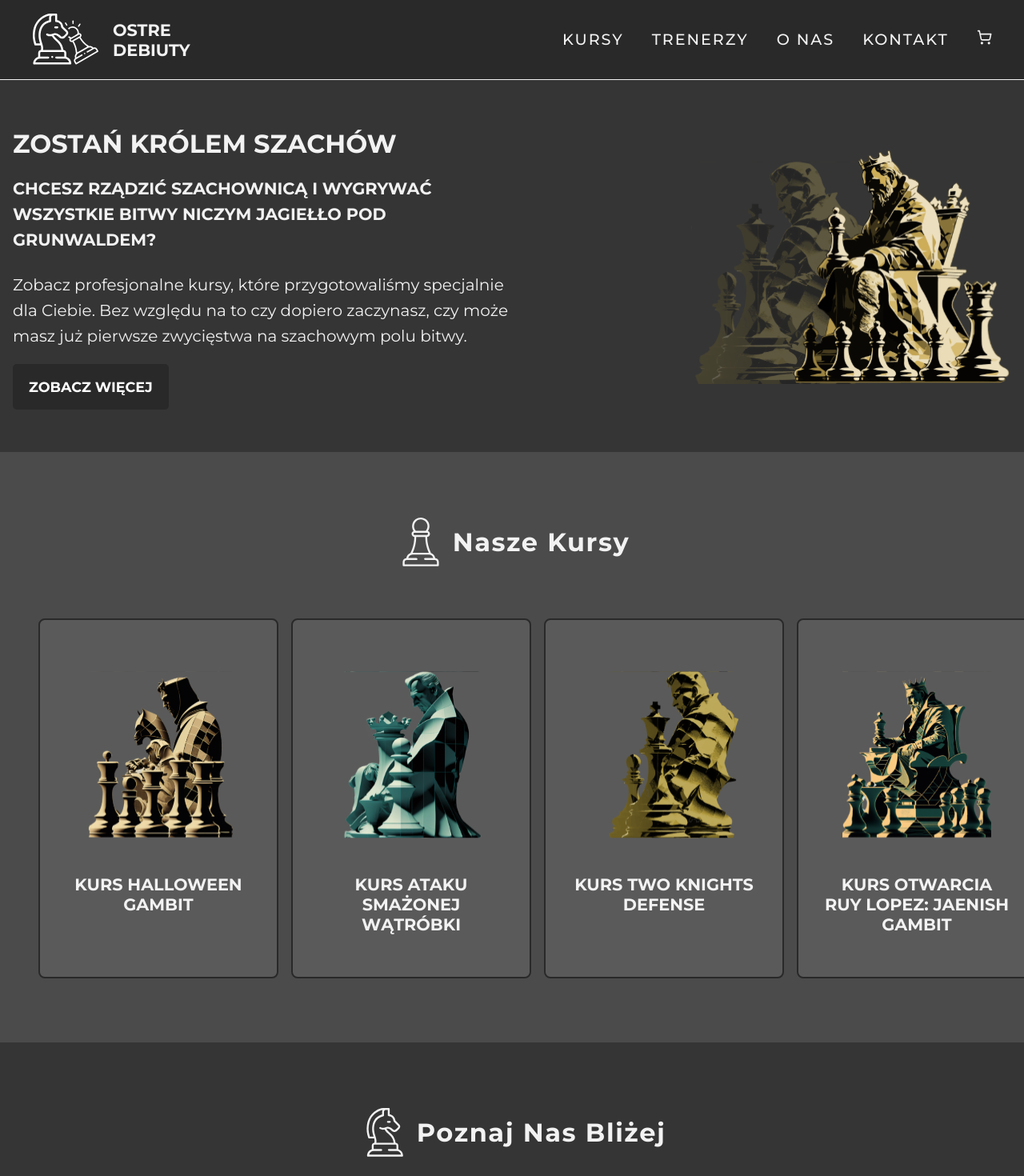
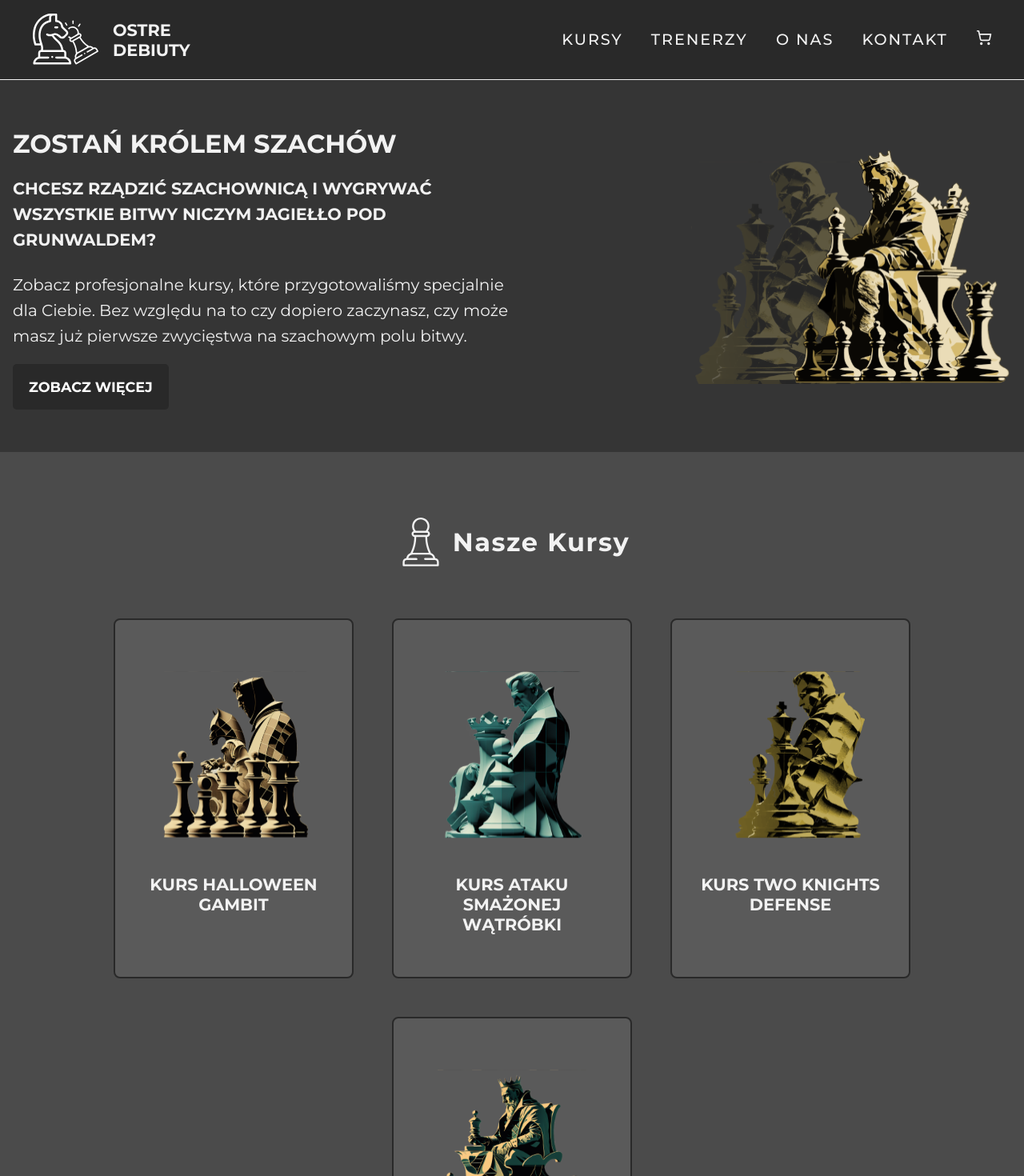
Before and after one commit to BartekKuzniewski/ostre-debiuty, a React (Vite) app: page / in a window 1280 px wide. Shown: the top 1470 px of the page at 80% size. Built offline with nearby package versions, Linux system fonts and the light colour scheme.

Commit message:
added class active to nav link

```diff
--- a/src/components/Navbar/Navbar.jsx
+++ b/src/components/Navbar/Navbar.jsx
@@ -20,6 +20,67 @@ export function Navbar() {
 				<div>
 					<ul className={`${styles.navItems} ${showNavbar && styles.active} `}>
 						<li>
+							<NavLink
+								className={({ isActive }) =>
+									isActive
+										? `${styles.navItem} ${styles.active}`
+										: styles.navItem
+								}
+								to='/kursy'
+							>
+								kursy
+							</NavLink>
+						</li>
+						<li>
+							<NavLink
+								className={({ isActive }) =>
+									isActive
+										? `${styles.navItem} ${styles.active}`
+										: styles.navItem
+								}
+								to='/trenerzy'
+							>
+								trenerzy
+							</NavLink>
+						</li>
+						<li>
+							<NavLink
+								className={({ isActive }) =>
+									isActive
+										? `${styles.navItem} ${styles.active}`
+										: styles.navItem
+								}
+								to='/o-nas'
+							>
+								o nas
+							</NavLink>
+						</li>
+						<li>
+							<NavLink
+								className={({ isActive }) =>
+									isActive
+										? `${styles.navItem} ${styles.active}`
+										: styles.navItem
+								}
+								to='/kontakt'
+							>
+								kontakt
+							</NavLink>
+						</li>
+						<li>
+							<NavLink
+								className={({ isActive }) =>
+									isActive
+										? `${styles.navItem} ${styles.active}`
+										: styles.navItem
+								}
+								to='/koszyk'
+							>
+								<LuShoppingCart size={20} />
+							</NavLink>
+						</li>
+
+						{/* <li>
 							<NavLink className={styles.navItem} to='/kursy'>
 								kursy
 							</NavLink>
@@ -43,7 +104,7 @@ export function Navbar() {
 							<NavLink className={styles.navItem} to='/koszyk'>
 								<LuShoppingCart />
 							</NavLink>
-						</li>
+						</li> */}
 					</ul>
 					<div className={styles.navBurgerBtn} onClick={handleShowNavbar}>
 						<GiHamburgerMenu />
--- a/src/components/Navbar/Navbar.module.css
+++ b/src/components/Navbar/Navbar.module.css
@@ -38,17 +38,9 @@
 
 .navItem.active {
 	position: relative;
+	color: var(--color-gold);
 }
 
-.navItem.active::after {
-	content: '';
-	position: absolute;
-	bottom: 0px;
-	left: 0;
-	width: 100%;
-	height: 3px;
-	background-color: var(--color-gold);
-}
 
 .navBurgerBtn {
 	display: none;
--- a/src/components/OurCourses/OurCourses.module.css
+++ b/src/components/OurCourses/OurCourses.module.css
@@ -16,10 +16,12 @@
 }
 
 .cards {
-	display: grid;
+	display: flex;
+	align-items: center;
+	justify-content: center;
+	flex-wrap: wrap;
 	width: 100%;
-	gap: 1rem;
-	grid-template-columns: repeat(4, 1fr);
+	gap: 3rem;
 }
 
 @media (max-width: 1200px) {
--- a/src/styles/globals.css
+++ b/src/styles/globals.css
@@ -44,6 +44,7 @@ body {
 #root {
 	display: flex;
 	flex-direction: column;
+	justify-content: space-between;
 	align-items: center;
 	min-height: 100vh;
 }
--- a/src/views/LogIn/LogIn.jsx
+++ /dev/null
@@ -1,10 +0,0 @@
-import { Layout } from '../../components/Layout/Layout';
-import styles from './LogIn.module.css';
-
-export function LogIn() {
-	return (
-		<Layout>
-			<h1>Zaloguj sie</h1>
-		</Layout>
-	);
-}
--- a/src/views/ShoppingCart/ShoppingCart.module.css
+++ b/src/views/ShoppingCart/ShoppingCart.module.css
@@ -1,6 +1,7 @@
 .shoppingCart {
 	background-color: var(--color-background);
 	width: 100%;
+	min-height: 62.9vh;
 	padding: 3rem 2rem;
 	margin-top: 100px;
 }
```
Also changed, not shown: src/main.jsx (+2 -8 lines), src/views/LogIn/LogIn.module.css (deleted).
